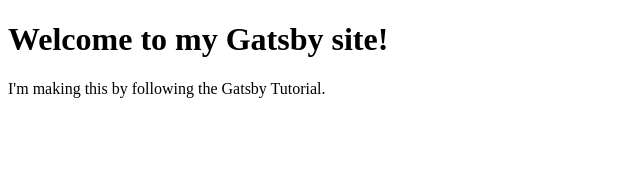
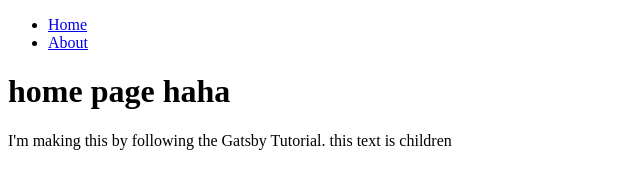
Before and after one commit to yibingchendrukwerkdeal/my-first-gatsby-site, a Gatsby site: page / in a window 1280 px wide. Shown: the whole page, without its empty margins (0-640 px from the left). Built offline with nearby package versions, Linux system fonts and the light colour scheme; Gatsby itself is replaced by a stand-in of ours.

Commit message:
use layout component in home page index.js

```diff
--- a/src/pages/index.js
+++ b/src/pages/index.js
@@ -1,15 +1,25 @@
 // Step 1: Import React
 import * as React from 'react'
+import { Link } from 'gatsby'
+import Layout from '../components/layout'
 
 // Step 2: Define your component
-const IndexPage = () => {
-  return (
-    <main>
-      <h1>Welcome to my Gatsby site!</h1>
-      <p>I'm making this by following the Gatsby Tutorial.</p>
-    </main>
-  )
-}
+const IndexPage = () => (
+
+
+    // <main>
+    //   <h1>Welcome to my Gatsby site!</h1>
+    //   <Link to='/about'>about</Link>
+    //   <p>I'm making this by following the Gatsby Tutorial.</p>
+    // </main>
+
+    <Layout pageTitle="home page haha">
+          <p>I'm making this by following the Gatsby Tutorial. this text is children</p>
+    </Layout>
+
+
+
+)
 
 // You'll learn about this in the next task, just copy it for now
 export const Head = () => <title>Home Page</title>
```
